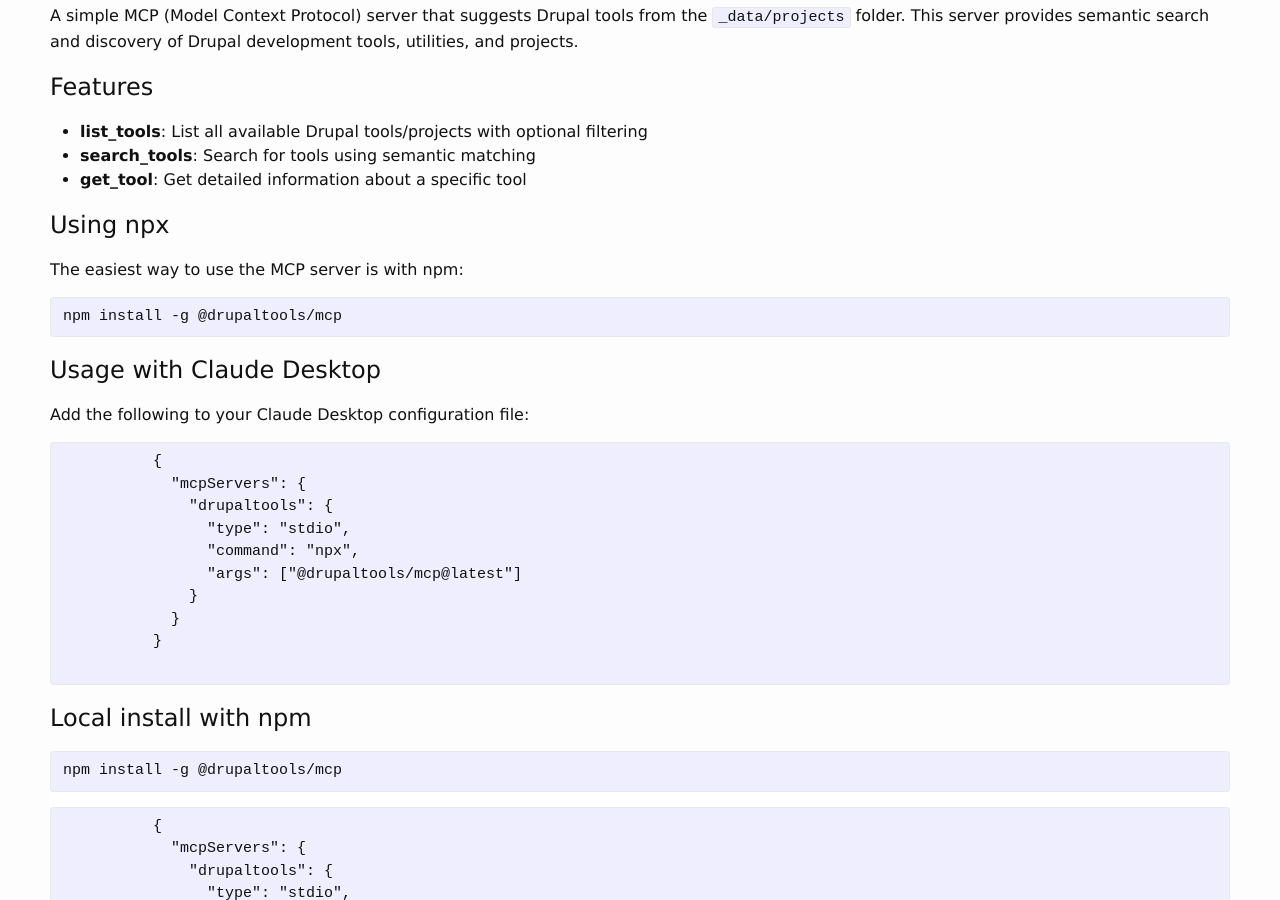
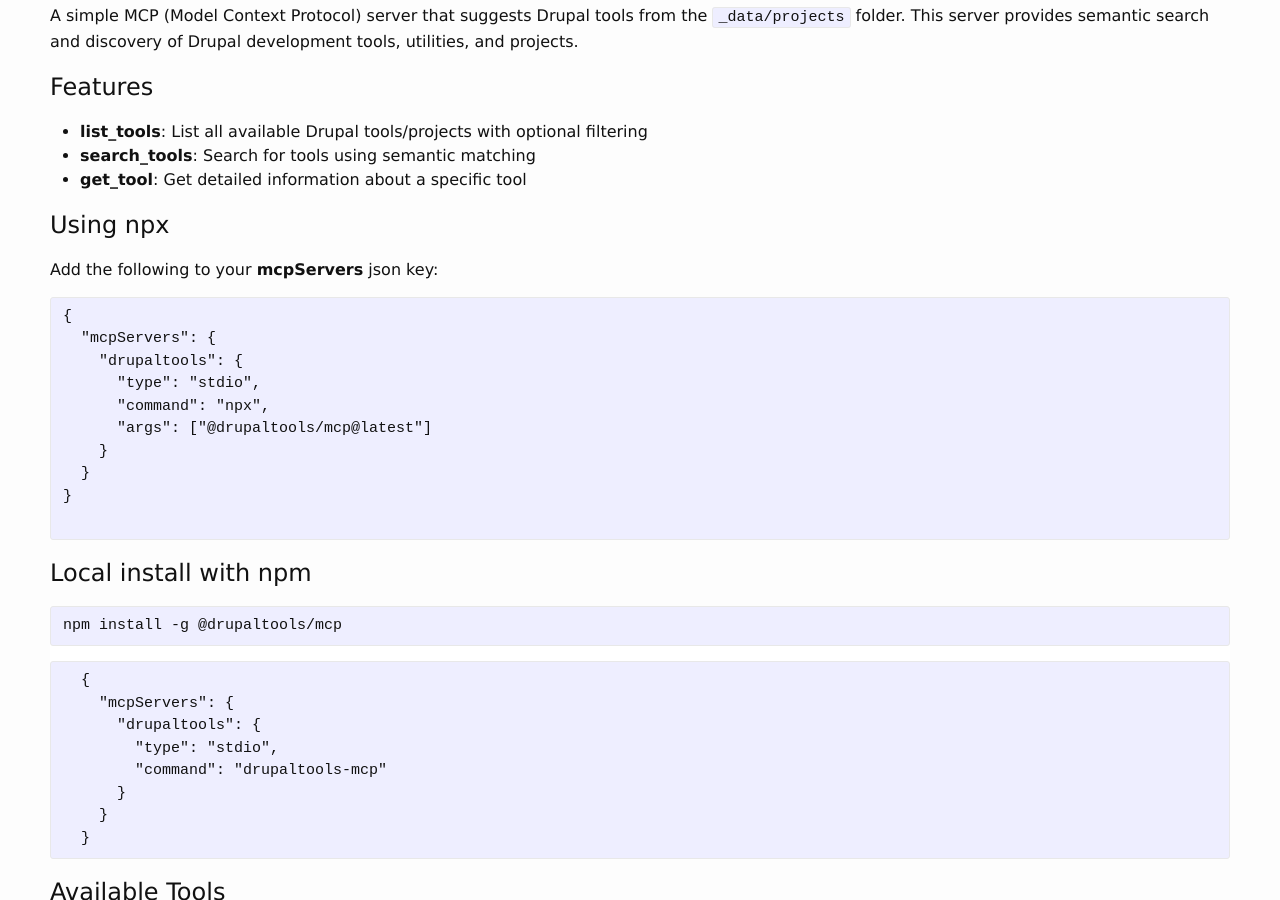
Before and after one commit to drupaltools/drupaltools.github.io, a Jekyll site: the page built from mcp-server/index.html, in a window 1280 px wide and 900 px high, scrolled down 344 px. Built offline with Jekyll 4.4.1, drawn with Linux system fonts in a browser that asks for light colours.

Commit message:
Update the mcp-server HTML code

```diff
--- a/mcp-server/index.html
+++ b/mcp-server/index.html
@@ -18,15 +18,7 @@
 
       <h2>Using npx</h2>
 
-      <p>The easiest way to use the MCP server is with npm:</p>
-
-      <div class="highlight">
-        <pre>npm install -g @drupaltools/mcp</pre>
-      </div>
-
-      <h2>Usage with Claude Desktop</h2>
-
-      <p>Add the following to your Claude Desktop configuration file:</p>
+      <p>Add the following to your <strong>mcpServers</strong> json key:</p>
 
       <div class="highlight">
         <pre>
```
Lines whose indentation alone changed are shown as unchanged.
